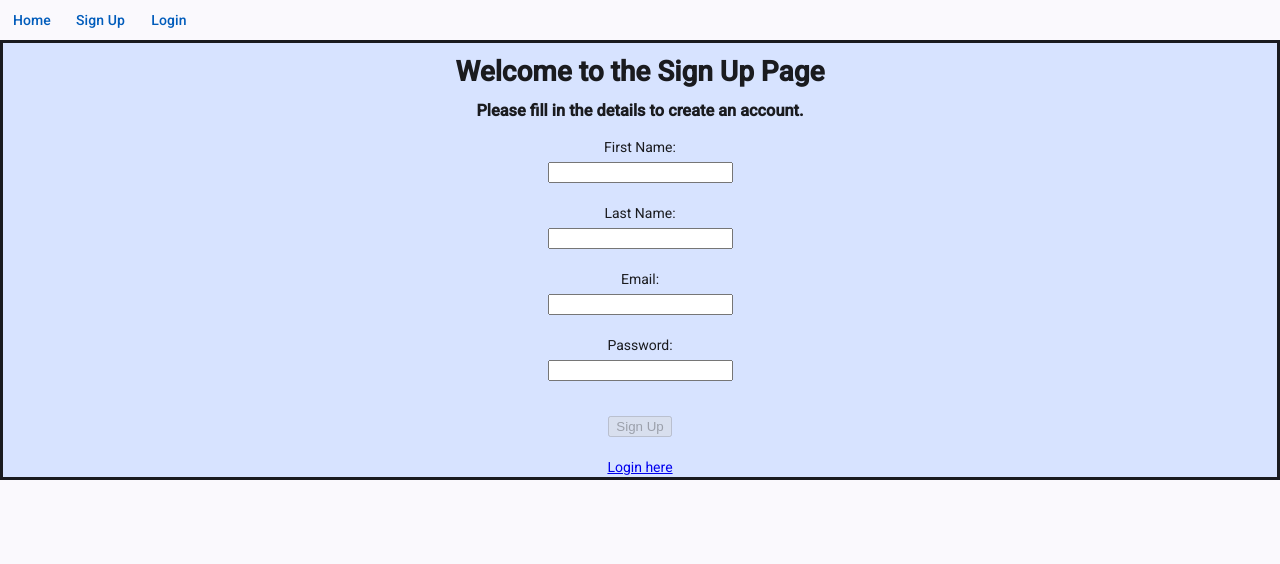
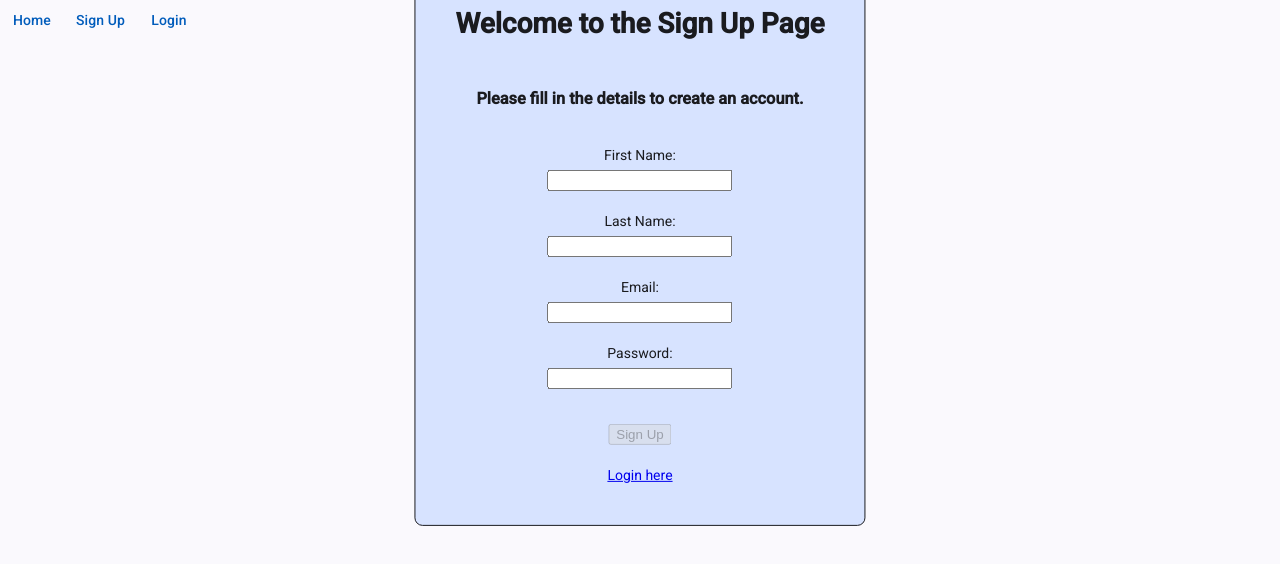
Before and after one commit to JCruz6725/TaskManager_Web_FrontEnd, an Angular app: page /signup in a window 1280 px wide. Shown: the top 564 px of the page. Built offline with nearby package versions, Linux system fonts and the light colour scheme.

Commit message:
Home and Login CSS Updates

```diff
--- a/src/app/Components/login/login.css
+++ b/src/app/Components/login/login.css
@@ -1,6 +1,20 @@
 .login-container {
     text-align: center;
     border-style: solid;
+    border-width: 1px;
+    position: fixed;
+    justify-content: center;
+    align-items: center;
+    display: flex;
+    flex-direction: column;
+    gap: 20px;
+    border-radius: 8px;
+    padding: 40px;
+    top: 30%;
+    left: 50%;
+    transform: translate(-50%, -50%);
+
+
 }
 
 .form-group {
--- a/src/app/Components/sign-up/sign-up.css
+++ b/src/app/Components/sign-up/sign-up.css
@@ -1,7 +1,19 @@
 .sign-up-container {
-    text-align: center;
+      text-align: center;
     border-style: solid;
-     justify-content: center;
+    border-width: 1px;
+    position: fixed;
+    justify-content: center;
+    align-items: center;
+    display: flex;
+    flex-direction: column;
+    gap: 20px;
+    border-radius: 8px;
+    padding: 40px;
+    top: 30%;
+    left: 50%;
+    transform: translate(-50%, -50%);
+
 }
 
 .form-group {
```
